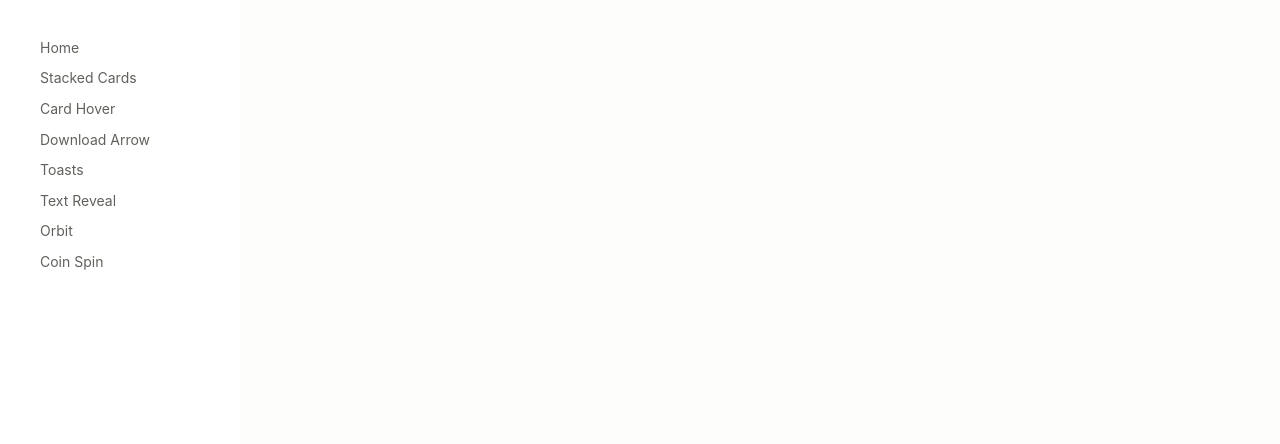
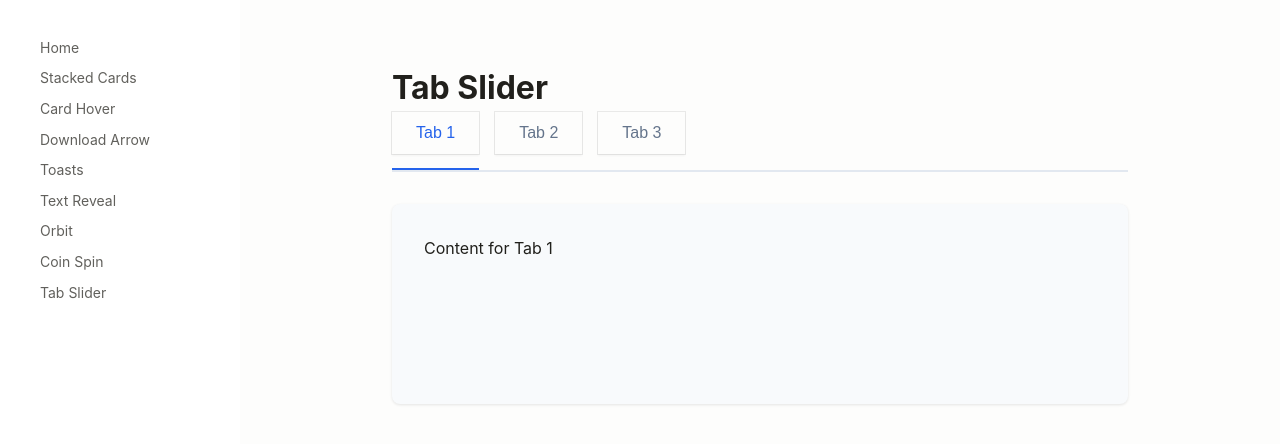
Before and after one commit to lokesh/animations.dev, a React (Vite) app: page /tab-slider in a window 1280 px wide. Shown: the top 444 px of the page. Built offline with nearby package versions, Linux system fonts and the light colour scheme.

Commit message:
Add TabSlider page to App component: include new route and navigation link in App.jsx; update NOTES.md with CSS custom curve formatting.

```diff
--- a/src/App.jsx
+++ b/src/App.jsx
@@ -11,6 +11,7 @@ import Toasts from './pages/Toasts';
 import TextReveal from './pages/TextReveal';
 import Orbit from './pages/Orbit';
 import CoinSpin from './pages/CoinSpin';
+import TabSlider from './pages/TabSlider';
 
 function App() {
   return (
@@ -42,6 +43,9 @@ function App() {
               <li>
                 <Link to="/coin-spin">Coin Spin</Link>
               </li>
+              <li>
+                <Link to="/tab-slider">Tab Slider</Link>
+              </li>
             </ul>
 
         </nav>
@@ -55,6 +59,7 @@ function App() {
             <Route path="/text-reveal" element={<TextReveal />} />
             <Route path="/orbit" element={<Orbit />} />
             <Route path="/coin-spin" element={<CoinSpin />} />
+            <Route path="/tab-slider" element={<TabSlider />} />
           </Routes>
         </main>
       </div>
--- /dev/null
+++ b/src/pages/TabSlider.jsx
@@ -0,0 +1,34 @@
+import React, { useState } from 'react';
+import styles from '../styles/TabSlider.module.css';
+
+const TabSlider = () => {
+  const [activeTab, setActiveTab] = useState(0);
+
+  const tabs = [
+    { id: 0, label: 'Tab 1', content: 'Content for Tab 1' },
+    { id: 1, label: 'Tab 2', content: 'Content for Tab 2' },
+    { id: 2, label: 'Tab 3', content: 'Content for Tab 3' },
+  ];
+
+  return (
+    <div className={styles.container}>
+      <h1>Tab Slider</h1>
+      <div className={styles.tabContainer}>
+        {tabs.map((tab) => (
+          <button
+            key={tab.id}
+            className={`${styles.tab} ${activeTab === tab.id ? styles.active : ''}`}
+            onClick={() => setActiveTab(tab.id)}
+          >
+            {tab.label}
+          </button>
+        ))}
+      </div>
+      <div className={styles.content}>
+        {tabs[activeTab].content}
+      </div>
+    </div>
+  );
+};
+
+export default TabSlider;
--- /dev/null
+++ b/src/styles/TabSlider.module.css
@@ -0,0 +1,50 @@
+.container {
+  max-width: 800px;
+  margin: 0 auto;
+  padding: 2rem;
+}
+
+.tabContainer {
+  display: flex;
+  gap: 1rem;
+  margin-bottom: 2rem;
+  border-bottom: 2px solid #e2e8f0;
+  padding-bottom: 1rem;
+}
+
+.tab {
+  padding: 0.75rem 1.5rem;
+  border: none;
+  background: none;
+  cursor: pointer;
+  font-size: 1rem;
+  color: #64748b;
+  transition: all 0.3s ease;
+  position: relative;
+}
+
+.tab:hover {
+  color: #334155;
+}
+
+.tab.active {
+  color: #2563eb;
+}
+
+.tab.active::after {
+  content: '';
+  position: absolute;
+  bottom: -1rem;
+  left: 0;
+  right: 0;
+  height: 2px;
+  background-color: #2563eb;
+}
+
+.content {
+  padding: 2rem;
+  background-color: #f8fafc;
+  border-radius: 0.5rem;
+  min-height: 200px;
+  box-shadow: 0 1px 3px rgba(0, 0, 0, 0.1);
+}
```
Also changed, not shown: 1 other file (tests, documents, lock files or other folders).
